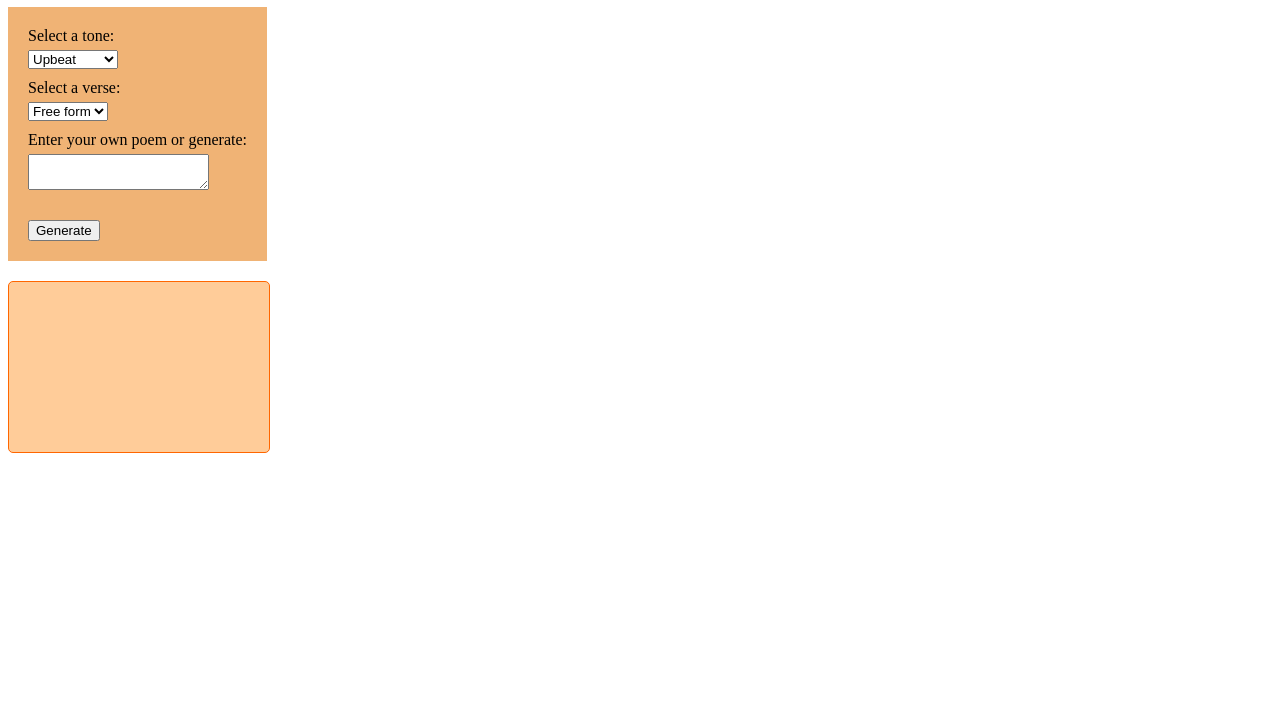
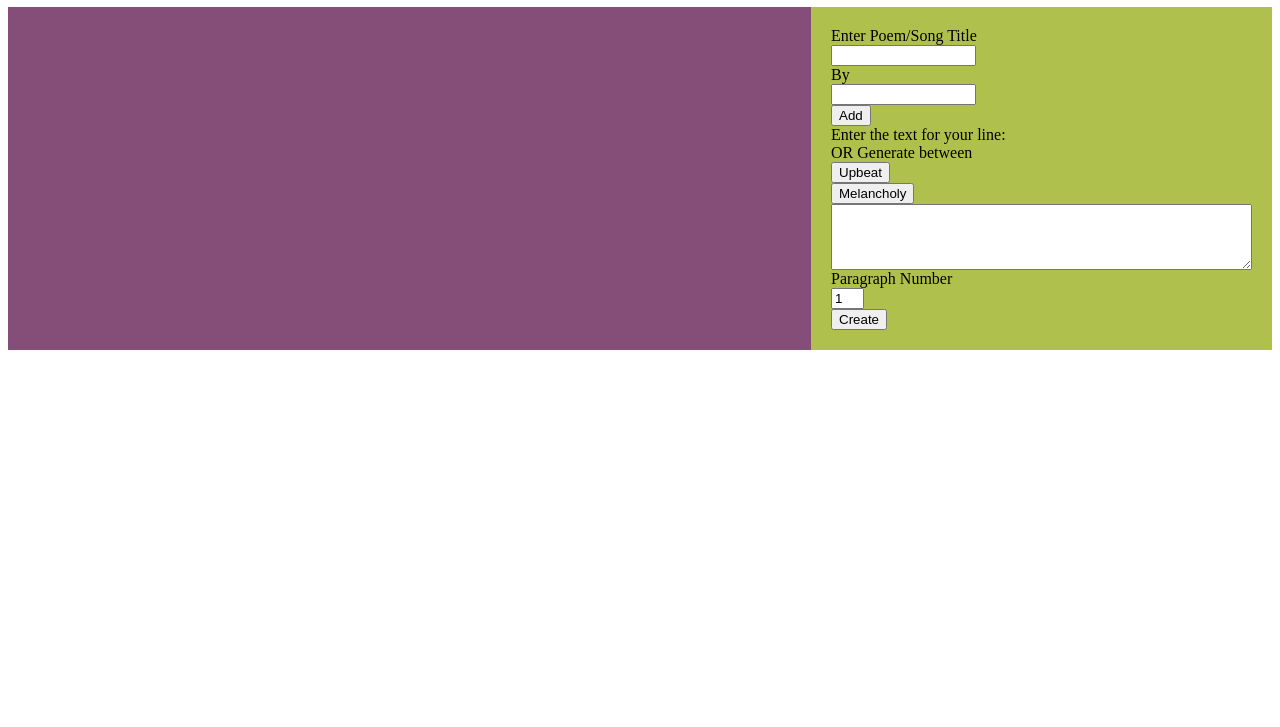
Before and after one commit to EliBrown-py/Poem-Generator, a plain HTML site: page index.html in a window 1280 px wide. Shown: the part 73-800 px from the top of the page. Drawn offline with Linux system fonts and the light colour scheme.

Commit message:
Update index.html

```diff
--- a/index.html
+++ b/index.html
@@ -1,76 +1,87 @@
 <!DOCTYPE html>
-<html lang="en">
+<html>
   <head>
-    <meta charset="UTF-8">
-    <meta name="viewport" content="width=device-width, initial-scale=1.0">
-    <title>Poem Generator</title>
+    <title>Poem and Song</title>
+    <link rel="stylesheet" type="text/css" href="style.css" />
     <script type="text/javascript" src="jquery-3.7.1.js"></script>
-    <script type="text/javascript" src="poem.js">  </script>
-
-
+    <script type="text/javascript" src="poem.js"></script>
   </head>
-<body>
   <style>
-    .result-box {
-    background-color: #ffcc99;
-    padding: 10px;
-    border: 1px solid #ff6600;
-    border-radius: 5px;
-    font-family: Arial, sans-serif;
-    width: 240px;
-    height: 150px;
-    }
-        label {
-            display: block;
-            margin-bottom: 5px;
+    #container {
+      display: flex;
     }
 
-        select, textarea {
-            display: block;
-            margin-bottom: 10px;
+    #letter {
+      flex: 3 1 450px;
+      background-color: rgb(133, 78, 121);
+      font-family: cursive;
     }
 
-        button {
-            margin-top: 20px;
+    #wrapper {
+      background-color: rgb(175, 192, 76);
+      padding: 20px;
+      flex: 1;
     }
 
-        #poem {
-            margin-top: 20px;
+    .writersblock {
+      display: flex;
+      flex-direction: column;
+      align-items: flex-start;
     }
-        .wrapper {
-            background-color: rgb(240, 179, 117);
-             padding: 20px;
-             width: fit-content;
-        }
+
   </style>
-  </head>
   <body>
+    <h1>Poem and Song Generator</h1>
+    <div id="container">
+      <div id="letter"></div>
+      <div id="wrapper">
+        <div id="dashboard">
+          <div class="writersblock">
+            <label for="titles">Enter Poem/Song Title </label>
+            <input
+              name="name_titles"
+              type="text"
+              id="id_titles"
+              value=""
+              maxlength="25"
+              size="15"
+            />
+            <label for="id_receiverName"> By </label>
+            <input
+              type="text"
+              id="id_receiverName"
+              name="name_receiverName"
+              value=""
+              maxlength="25"
+              size="15"
+            />
+            <button id="id_setTitle" onclick="titleLetter()">Add</button>
+          </div>
 
-    <h1>Poem Generator App</h1>
-    <div class="wrapper">
-        <div class="content-container">
-    <div>
-      <label for="tone-select">Select a tone:</label>
-      <select id="Tone">
-        <option value="upbeat">Upbeat</option>
-        <option value="melancholy">Melancholy</option>
-      </select>
-    </div>
-    <div>
-      <label for="verse-select">Select a verse:</label>
-      <select id="verse-select">
-        <option value="free-form">Free form</option>
-        <option value="standard">Standard</option>
-      </select>
-    </div>
-    <div>
-      <label for="verse-text">Enter your own poem or generate: </label>
-      <textarea id="verse-text"></textarea>
-    </div>
-    <button id="generate-button">Generate</button>
+          <div class="writersblock">
+            <label for="freeform">Enter the text for your line:</label> OR Generate between
+            <button id="id_randomfill" onclick="randomfillParagraph()">Upbeat</button>
+            <button id="id_randomfill" onclick="randomfillParagraphSad()">Melancholy</button>
+            <textarea
+              id="id_freeform"
+              name="name_freeform"
+              rows="4"
+              cols="50"
+            ></textarea>
 
+            <label for="paragraphNum"> Paragraph Number </label>
+            <input
+              type="text"
+              id="id_paragraphNumToCreate"
+              name="name_paragraphNumberToCreate"
+              value="1"
+              maxlength="1"
+              size="1"
+            />
+            <button id="id_createpara1" onclick="createParagraph()">Create</button>
           </div>
         </div>
-<div id="poem" class="result-box"></div>
+      </div>
+    </div>
   </body>
 </html>
```
Lines whose indentation alone changed are shown as unchanged.
